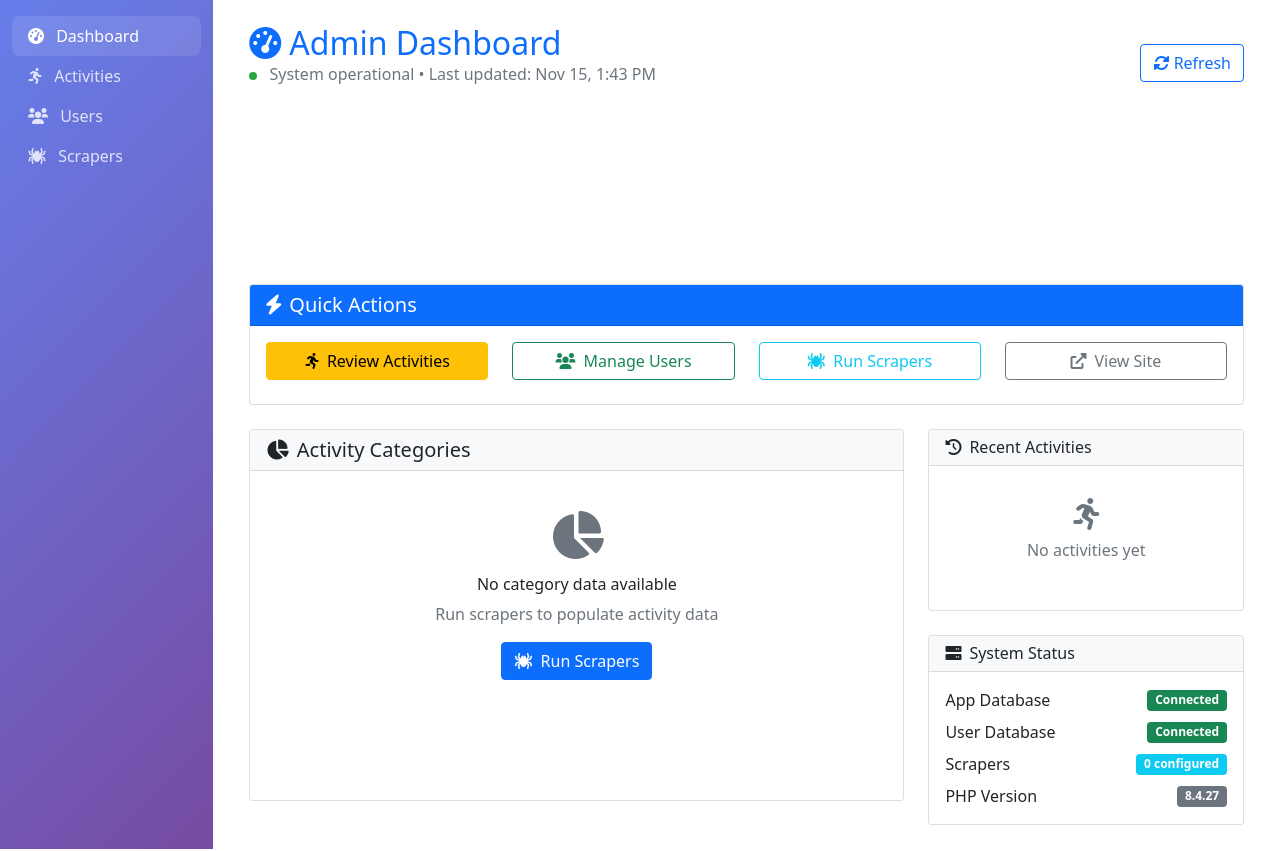
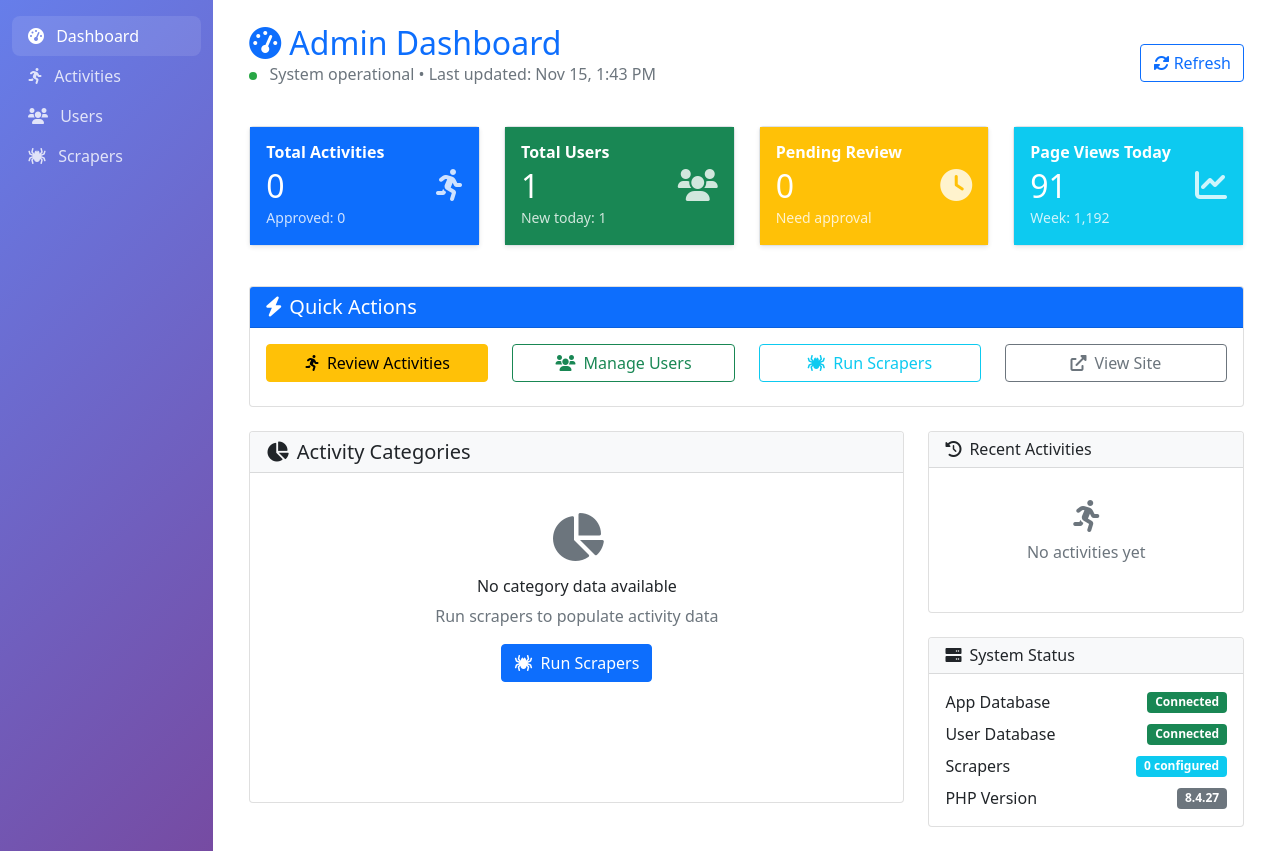
Before and after one commit to ariqfitri/NITCapstone, a PHP site: page /admin/dashboard.php in a window 1280 px wide. Shown: the part 56-907 px from the top of the page. Run offline with PHP 8.4, Linux system fonts and the light colour scheme; the visitor is signed in with stand-in values (Sample User, id 1); data that the repository does not hold is empty.

Commit message:
Fixing admin dashboard

```diff
--- a/website/alt_php_templates/admin/dashboard.php
+++ b/website/alt_php_templates/admin/dashboard.php
@@ -264,16 +264,16 @@ $page_views_week = rand(300, 1500);
                     <!-- Key Metrics -->
                     <div class="row mb-4">
                         <div class="col-xl-3 col-md-6 mb-3">
-                            <div class="card metric-card border-0 bg-gradient" style="background: linear-gradient(135deg, #667eea 0%, #764ba2 100%);">
-                                <div class="card-body text-white">
+                            <div class="card metric-card border shadow-sm">
+                                <div class="card-body bg-primary text-white">
                                     <div class="d-flex justify-content-between align-items-center">
                                         <div>
-                                            <h6 class="fw-bold mb-1 opacity-75">Total Activities</h6>
-                                            <h2 class="mb-0"><?= number_format($stats['total_activities']) ?></h2>
-                                            <small class="opacity-75">Approved: <?= number_format($stats['approved_activities']) ?></small>
+                                            <h6 class="fw-bold mb-1" style="color: white !important;">Total Activities</h6>
+                                            <h2 class="mb-0" style="color: white !important;"><?= number_format($stats['total_activities']) ?></h2>
+                                            <small style="color: rgba(255,255,255,0.8) !important;">Approved: <?= number_format($stats['approved_activities']) ?></small>
                                         </div>
-                                        <div class="opacity-75">
-                                            <i class="fas fa-running fa-2x"></i>
+                                        <div>
+                                            <i class="fas fa-running fa-2x" style="color: rgba(255,255,255,0.8) !important;"></i>
                                         </div>
                                     </div>
                                 </div>
@@ -281,16 +281,16 @@ $page_views_week = rand(300, 1500);
                         </div>
 
                         <div class="col-xl-3 col-md-6 mb-3">
-                            <div class="card metric-card border-0 bg-gradient" style="background: linear-gradient(135deg, #f093fb 0%, #f5576c 100%);">
-                                <div class="card-body text-white">
+                            <div class="card metric-card border shadow-sm">
+                                <div class="card-body bg-success text-white">
                                     <div class="d-flex justify-content-between align-items-center">
                                         <div>
-                                            <h6 class="fw-bold mb-1 opacity-75">Total Users</h6>
-                                            <h2 class="mb-0"><?= number_format($stats['total_users']) ?></h2>
-                                            <small class="opacity-75">New today: <?= number_format($stats['new_users_today']) ?></small>
+                                            <h6 class="fw-bold mb-1" style="color: white !important;">Total Users</h6>
+                                            <h2 class="mb-0" style="color: white !important;"><?= number_format($stats['total_users']) ?></h2>
+                                            <small style="color: rgba(255,255,255,0.8) !important;">New today: <?= number_format($stats['new_users_today']) ?></small>
                                         </div>
-                                        <div class="opacity-75">
-                                            <i class="fas fa-users fa-2x"></i>
+                                        <div>
+                                            <i class="fas fa-users fa-2x" style="color: rgba(255,255,255,0.8) !important;"></i>
                                         </div>
                                     </div>
                                 </div>
@@ -298,16 +298,16 @@ $page_views_week = rand(300, 1500);
                         </div>
 
                         <div class="col-xl-3 col-md-6 mb-3">
-                            <div class="card metric-card border-0 bg-gradient" style="background: linear-gradient(135deg, #4facfe 0%, #00f2fe 100%);">
-                                <div class="card-body text-white">
+                            <div class="card metric-card border shadow-sm">
+                                <div class="card-body bg-warning text-white">
                                     <div class="d-flex justify-content-between align-items-center">
                                         <div>
-                                            <h6 class="fw-bold mb-1 opacity-75">Pending Review</h6>
-                                            <h2 class="mb-0"><?= number_format($stats['pending_activities']) ?></h2>
-                                            <small class="opacity-75">Need approval</small>
+                                            <h6 class="fw-bold mb-1" style="color: white !important;">Pending Review</h6>
+                                            <h2 class="mb-0" style="color: white !important;"><?= number_format($stats['pending_activities']) ?></h2>
+                                            <small style="color: rgba(255,255,255,0.8) !important;">Need approval</small>
                                         </div>
-                                        <div class="opacity-75">
-                                            <i class="fas fa-clock fa-2x"></i>
+                                        <div>
+                                            <i class="fas fa-clock fa-2x" style="color: rgba(255,255,255,0.8) !important;"></i>
                                         </div>
                                     </div>
                                 </div>
@@ -315,16 +315,16 @@ $page_views_week = rand(300, 1500);
                         </div>
 
                         <div class="col-xl-3 col-md-6 mb-3">
-                            <div class="card metric-card border-0 bg-gradient" style="background: linear-gradient(135deg, #43e97b 0%, #38f9d7 100%);">
-                                <div class="card-body text-white">
+                            <div class="card metric-card border shadow-sm">
+                                <div class="card-body bg-info text-white">
                                     <div class="d-flex justify-content-between align-items-center">
                                         <div>
-                                            <h6 class="fw-bold mb-1 opacity-75">Page Views Today</h6>
-                                            <h2 class="mb-0"><?= number_format($page_views_today) ?></h2>
-                                            <small class="opacity-75">Week: <?= number_format($page_views_week) ?></small>
+                                            <h6 class="fw-bold mb-1" style="color: white !important;">Page Views Today</h6>
+                                            <h2 class="mb-0" style="color: white !important;"><?= number_format($page_views_today) ?></h2>
+                                            <small style="color: rgba(255,255,255,0.8) !important;">Week: <?= number_format($page_views_week) ?></small>
                                         </div>
-                                        <div class="opacity-75">
-                                            <i class="fas fa-chart-line fa-2x"></i>
+                                        <div>
+                                            <i class="fas fa-chart-line fa-2x" style="color: rgba(255,255,255,0.8) !important;"></i>
                                         </div>
                                     </div>
                                 </div>
```
